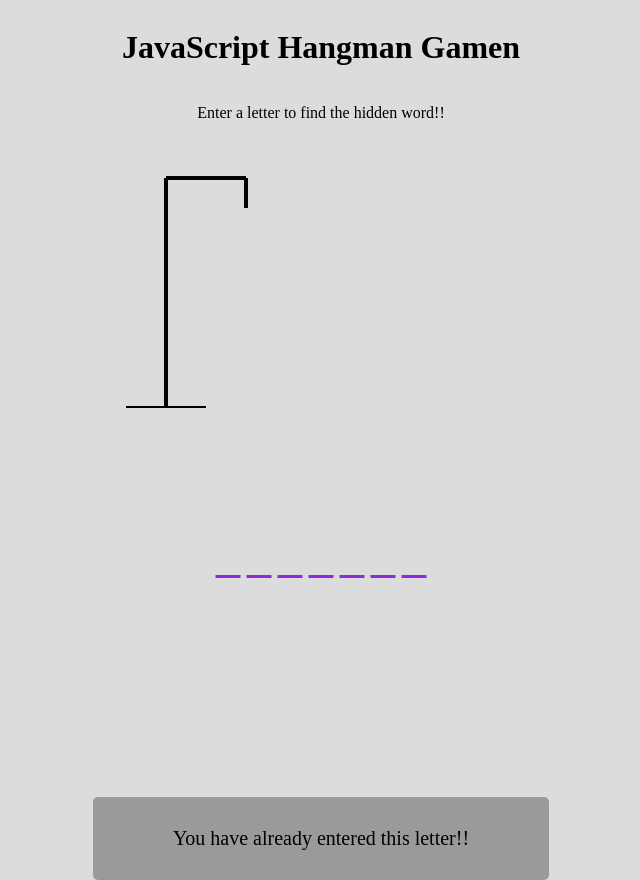
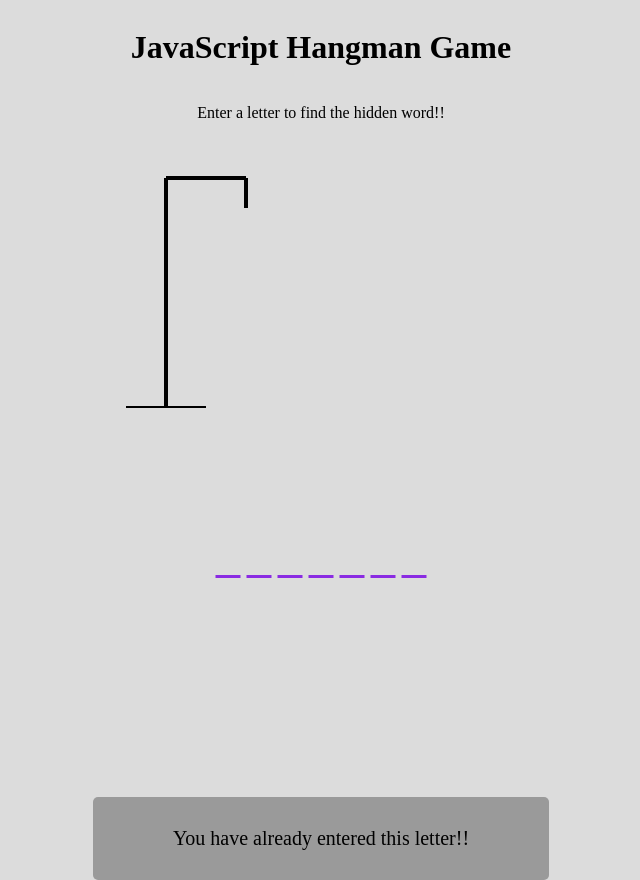
Before and after one commit to sbrycbc/Hangman-Game, a plain HTML site: page index.html in a window 1280 px wide. Shown: the whole page, without its empty margins (319-959 px from the left). Drawn offline with Linux system fonts and the light colour scheme.

Commit message:
updated README..

```diff
--- a/index.html
+++ b/index.html
@@ -8,7 +8,7 @@
     <title>Hangman-Game</title>
 </head>
 <body>
-    <h1>JavaScript Hangman Gamen</h1>
+    <h1>JavaScript Hangman Game</h1>
     <p>Enter a letter to find the hidden word!!</p>
 
     <div class="container">
```
Also changed, not shown: 1 other file.
